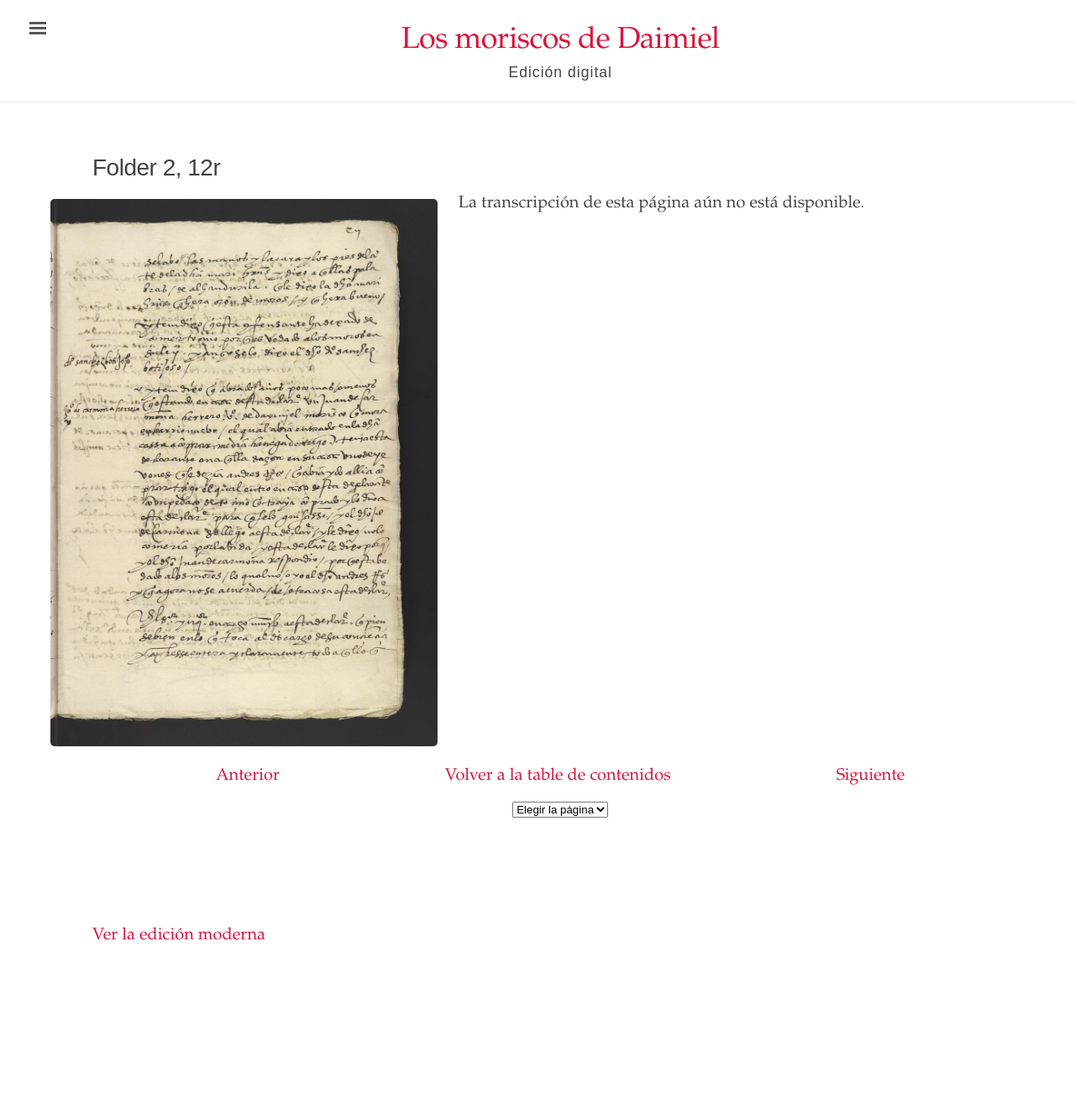
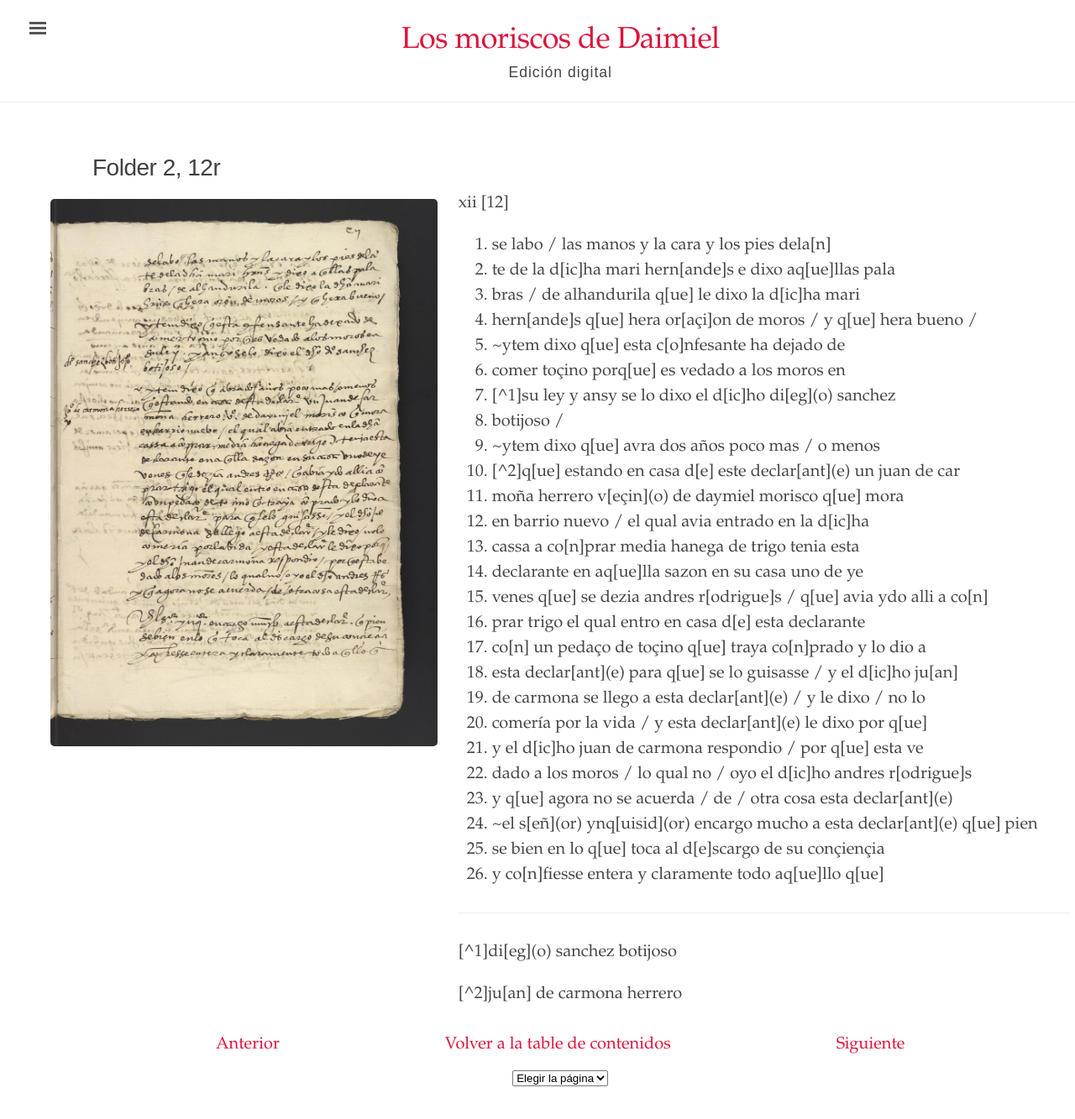
Before and after one commit to digbmc/moriscos-daimel, a Jekyll site: the page built from _texts/folder-2-12r.md, in a window 1280 px wide and 1400 px high. Shown: the top 1333 px of the window at 84% size. Built offline with Jekyll 4.4.1, drawn with Linux system fonts in a browser that asks for light colours.

Commit message:
Update folder-2-12r.md

```diff
--- a/_texts/folder-2-12r.md
+++ b/_texts/folder-2-12r.md
@@ -5,4 +5,37 @@ image: /assets/images/Folder_2_12r.jpg
 body_class: wide-page
 order: 23
 ---
-La transcripción de esta página aún no está disponible.
+xii \[12\]
+
+1. se labo / las manos y la cara y los pies dela\[n\]
+2. te de la d\[ic\]ha mari hern\[ande\]s e dixo aq\[ue\]llas pala
+3. bras / de alhandurila q\[ue\] le dixo la d\[ic\]ha mari
+4. hern\[ande\]s q\[ue\] hera or\[açi\]on de moros / y q\[ue\] hera bueno /
+5. ~ytem dixo q\[ue\] esta c\[o\]nfesante ha dejado de
+6. comer toçino porq\[ue\] es vedado a los moros en
+7. [^1]su ley y ansy se lo dixo el d\[ic\]ho di\[eg\](o) sanchez
+8. botijoso /
+9. ~ytem dixo q\[ue\] avra dos años poco mas / o menos
+10. [^2]q\[ue\] estando en casa d\[e\] este declar\[ant\](e) un juan de car
+11. moña herrero v\[eçin\](o) de daymiel morisco q\[ue\] mora
+12. en barrio nuevo / el qual avia entrado en la d\[ic\]ha
+13. cassa a co\[n\]prar media hanega de trigo tenia esta
+14. declarante en aq\[ue\]lla sazon en su casa uno de ye
+15. venes q\[ue\] se dezia andres r\[odrigue\]s / q\[ue\] avia ydo alli a co\[n\]
+16. prar trigo el qual entro en casa d\[e\] esta declarante
+17. co\[n\] un pedaço de toçino q\[ue\] traya co\[n\]prado y lo dio a
+18. esta declar\[ant\](e) para q\[ue\] se lo guisasse / y el d\[ic\]ho ju\[an\]
+19. de carmona se llego a esta declar\[ant\](e) / y le dixo / no lo
+20. comería por la vida / y esta declar\[ant\](e) le dixo por q\[ue\]
+21. y el d\[ic\]ho juan de carmona respondio / por q\[ue\] esta ve
+22. dado a los moros / lo qual no / oyo el d\[ic\]ho andres r\[odrigue\]s
+23. y q\[ue\] agora no se acuerda / de / otra cosa esta declar\[ant\](e)
+24. ~el s\[eñ\](or) ynq\[uisid\](or) encargo mucho a esta declar\[ant\](e) q\[ue\] pien
+25. se bien en lo q\[ue\] toca al d\[e\]scargo de su conçiençia
+26. y co\[n\]fiesse entera y claramente todo aq\[ue\]llo q\[ue\]
+
+<hr>
+
+[^1]di\[eg\](o) sanchez botijoso
+
+[^2]ju\[an\] de carmona herrero
```
